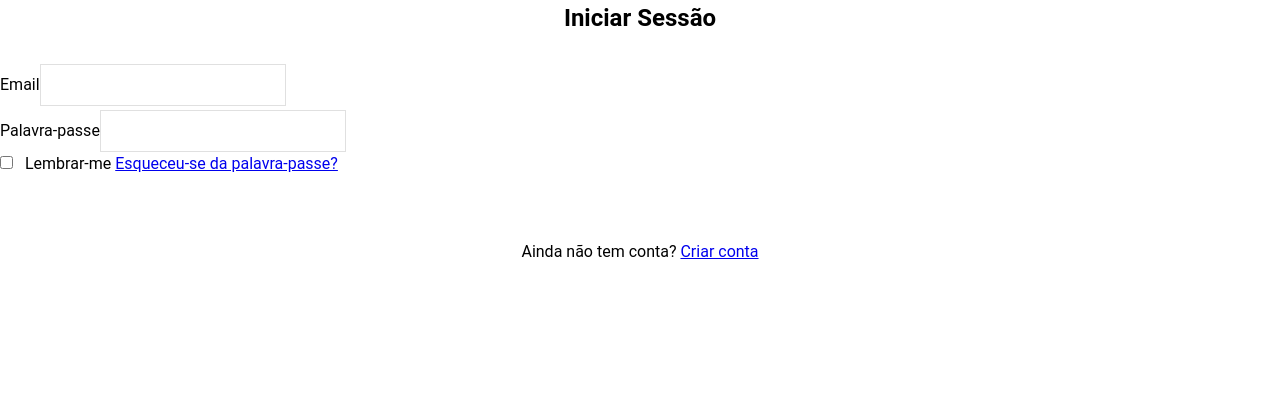
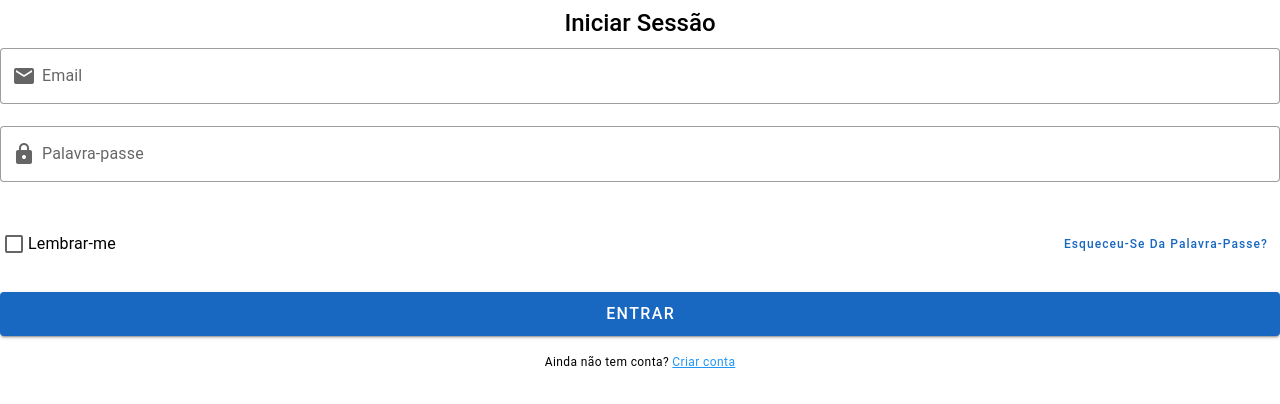
Before and after one commit to andrepim97/learning-app, a Vue app: page / in a window 1280 px wide. Shown: the top 404 px of the page. Built offline with nearby package versions, Linux system fonts and the light colour scheme.

Commit message:
Estilizar a vista de login com vuetify

```diff
--- a/src/views/auth/LoginView.vue
+++ b/src/views/auth/LoginView.vue
@@ -1,4 +1,4 @@
-<!-- views/auth/LoginView.view -->
+<!-- src/views/auth/LoginView.vue -->
 <script setup>
 import AuthLayout from '@/layouts/AuthLayout.vue'
 import { ref } from 'vue'
@@ -8,57 +8,40 @@ const password = ref('')
 const remember = ref(false)
 
 const login = () => {
-  console.log({ email: email.value, password: password.value, remember: remember.value })
-  // Aqui futuramente será feita a chamada à API
+    console.log({ email: email.value, password: password.value, remember: remember.value })
+    // Aqui futuramente será feita a chamada à API
 }
 </script>
 
 <template>
-  <AuthLayout>
-    <h2 class="text-2xl font-bold mb-6 text-center">Iniciar Sessão</h2>
+    <AuthLayout>
+        <v-form @submit.prevent="login" class="d-flex flex-column gap-4">
+            <v-card-title class="text-h5 text-center">Iniciar Sessão</v-card-title>
 
-    <form @submit.prevent="login" class="space-y-4">
-      <div>
-        <label for="email" class="block text-sm font-medium">Email</label>
-        <input
-          id="email"
-          v-model="email"
-          type="email"
-          required
-          class="mt-1 w-full border border-gray-300 rounded-md px-3 py-2 focus:outline-none focus:ring-2 focus:ring-blue-500"
-        />
-      </div>
+            <v-text-field v-model="email" label="Email" type="email" required prepend-inner-icon="mdi-email"
+                variant="outlined" />
 
-      <div>
-        <label for="password" class="block text-sm font-medium">Palavra-passe</label>
-        <input
-          id="password"
-          v-model="password"
-          type="password"
-          required
-          class="mt-1 w-full border border-gray-300 rounded-md px-3 py-2 focus:outline-none focus:ring-2 focus:ring-blue-500"
-        />
-      </div>
+            <v-text-field v-model="password" label="Palavra-passe" type="password" required
+                prepend-inner-icon="mdi-lock" variant="outlined" />
 
-      <div class="flex items-center justify-between">
-        <label class="flex items-center text-sm">
-          <input type="checkbox" v-model="remember" class="mr-2" />
-          Lembrar-me
-        </label>
-        <a href="#" class="text-sm text-blue-600 hover:underline">Esqueceu-se da palavra-passe?</a>
-      </div>
+            <v-row align="center" class="my-2">
+                <v-col cols="auto"> <v-checkbox v-model="remember" label="Lembrar-me" hide-details density="compact" />
+                </v-col>
+                <v-col class="d-flex justify-end"> <v-btn variant="text" color="primary" size="small"
+                        class="text-capitalize" to="/forgot-password">
+                        Esqueceu-se da palavra-passe?
+                    </v-btn>
+                </v-col>
+            </v-row>
 
-      <button
-        type="submit"
-        class="w-full bg-blue-600 text-white py-2 rounded-md hover:bg-blue-700 transition"
-      >
-        Entrar
-      </button>
-    </form>
+            <v-btn type="submit" color="primary" block size="large" class="mt-2">
+                Entrar
+            </v-btn>
 
-    <p class="mt-6 text-sm text-center">
-      Ainda não tem conta?
-      <a href="#" class="text-blue-600 hover:underline">Criar conta</a>
-    </p>
-  </AuthLayout>
+            <div class="text-center mt-4 text-caption">
+                Ainda não tem conta?
+                <a href="#" class="text-blue text-decoration-underline">Criar conta</a>
+            </div>
+        </v-form>
+    </AuthLayout>
 </template>
```
